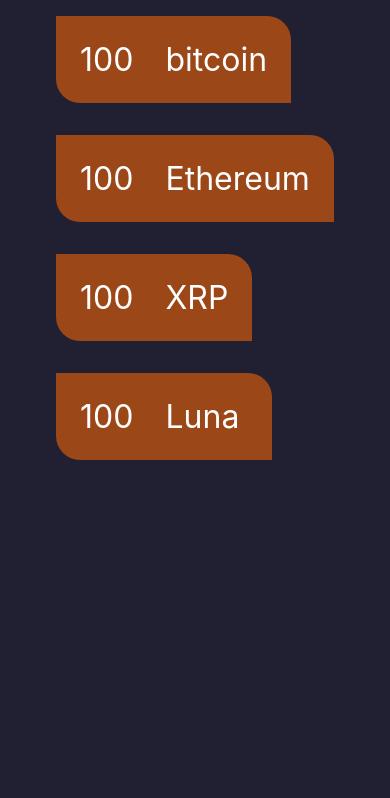
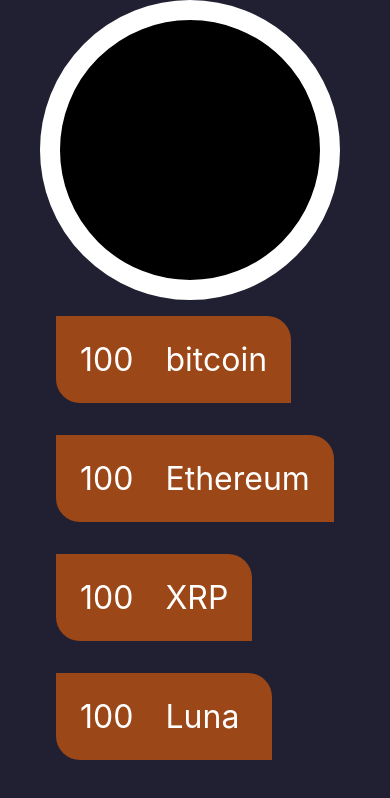
Before and after one commit to ConorMcNamee/Investment-Tracker, a React Native app: screen / in a window 390 px wide. Shown: the top 798 px of the page. Built offline with nearby package versions, Linux system fonts and the light colour scheme.

Commit message:
Created the code for the beginning of the pie chart

```diff
--- a/components/dashboard/Dashboard.tsx
+++ b/components/dashboard/Dashboard.tsx
@@ -24,7 +24,7 @@
         <View>
 
             <View style={styles.chartContainer}>
-                <PieChart Investments={investments} />
+                <PieChart></PieChart>
             </View>
 
             <ScrollView>
--- a/components/dashboard/PieChart.tsx
+++ b/components/dashboard/PieChart.tsx
@@ -1,13 +1,19 @@
 import React from "react";
+import { View, Text } from "react-native";
+import { Path, Svg, Circle } from "react-native-svg";
 
 import Investment from "../Investment";
 
-const PieChart = (props:Investment[]) => {
+import styles from "../../styles/mainStyles";
+
+const PieChart = () => {
 
     return (
-        <div>
-
-        </div>
+        <View>
+            <Svg height="300" width="300">
+                <Circle cx="150" cy="150" r="140" stroke="#fff" strokeWidth="20" />
+            </Svg>
+        </View>
     )
 }
 
--- a/package.json
+++ b/package.json
@@ -15,6 +15,7 @@
     "react": "17.0.1",
     "react-dom": "17.0.1",
     "react-native": "0.64.3",
+    "react-native-svg": "12.1.1",
     "react-native-web": "0.17.1"
   },
   "devDependencies": {
```
Also changed, not shown: 1 other file (tests, documents, lock files or other folders).
